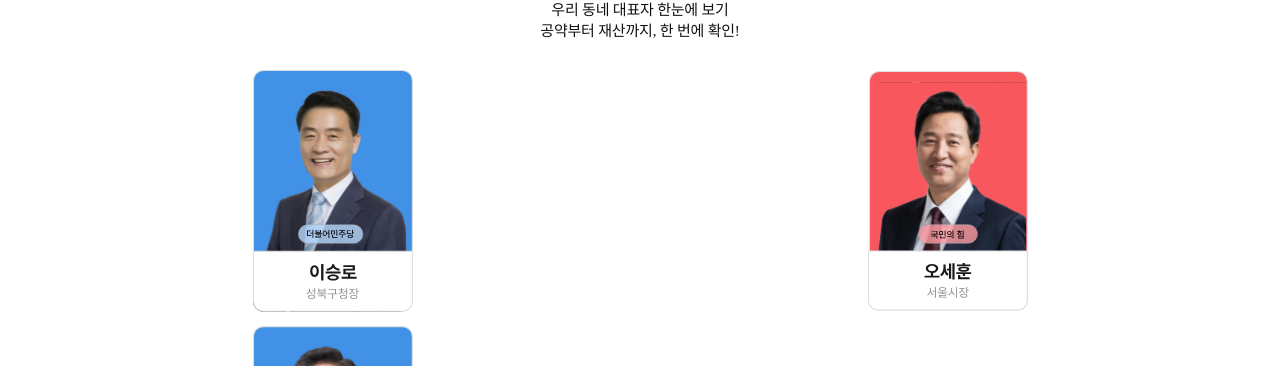
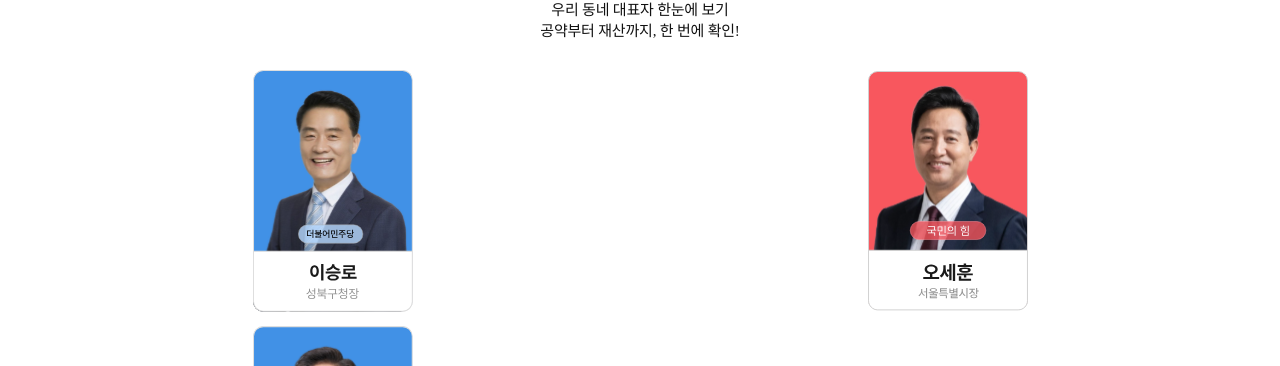
Before and after one commit to Likelion-Hackaton-JungleGym/junglegym-fe, a React (Vite) app: page /junglepeople in a window 1280 px wide. Shown: the part 231-597 px from the top of the page. Built offline with nearby package versions, Linux system fonts and the light colour scheme; a web font is replaced by a local one.

Commit message:
정글사람들 재설정 전에 백업

```diff
--- a/src/pages/junglepeople/components/Profile.jsx
+++ b/src/pages/junglepeople/components/Profile.jsx
@@ -6,29 +6,23 @@ import kimyungbae from "./img/kimyungbae.svg";
 import kimnamgeun from "./img/kimnamgeun.svg";
 
 export default function Profile() {
+  const people = [
+    { path: "/junglepeople/leeseungro", img: leeseungro, alt: "이승로" },
+    { path: "/junglepeople/ohsehun", img: ohsehun, alt: "오세훈" },
+    { path: "/junglepeople/kimyungbae", img: kimyungbae, alt: "김영배" },
+    { path: "/junglepeople/kimnamgeun", img: kimnamgeun, alt: "김남근" },
+  ];
+
   return (
     <Wrapper>
       <ProfileCards>
-        <ProfileCard>
-          <Link to="/junglepeople/leeseungro">
-            <Img src={leeseungro} />
-          </Link>
-        </ProfileCard>
-        <ProfileCard>
-          <Link to="/junglepeople/ohsehun">
-            <Img src={ohsehun} />
-          </Link>
-        </ProfileCard>
-        <ProfileCard>
-          <Link to="/junglepeople/kimyungbae">
-            <Img src={kimyungbae} />
-          </Link>
-        </ProfileCard>
-        <ProfileCard>
-          <Link to="/junglepeople/kimnamgeun">
-            <Img src={kimnamgeun} />
-          </Link>
-        </ProfileCard>
+        {people.map((person, index) => (
+          <ProfileCard key={index}>
+            <Link to={person.path}>
+              <Img src={person.img} alt={person.alt} />
+            </Link>
+          </ProfileCard>
+        ))}
       </ProfileCards>
     </Wrapper>
   );
```
Also changed, not shown: src/pages/junglepeople/components/img/ohsehun.svg, 1 other file (tests, documents, lock files or other folders).
